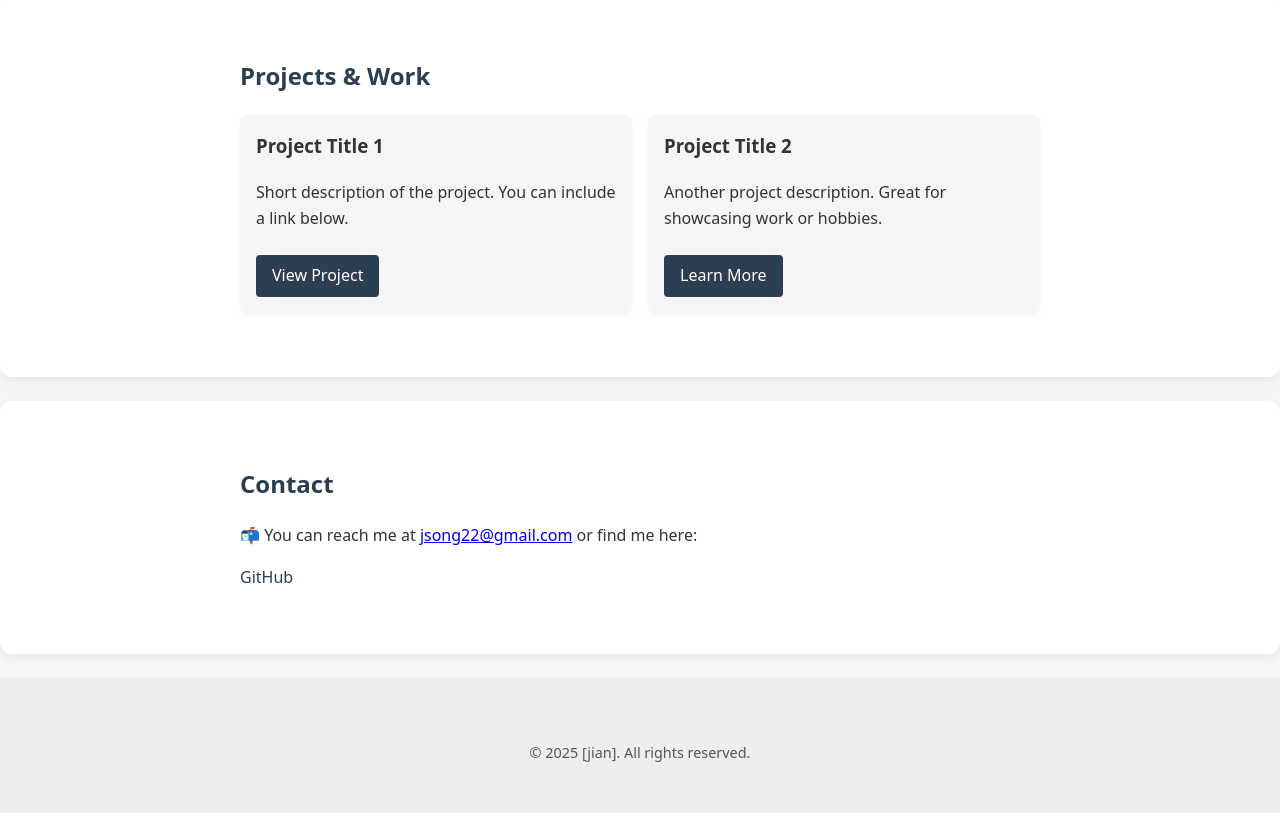
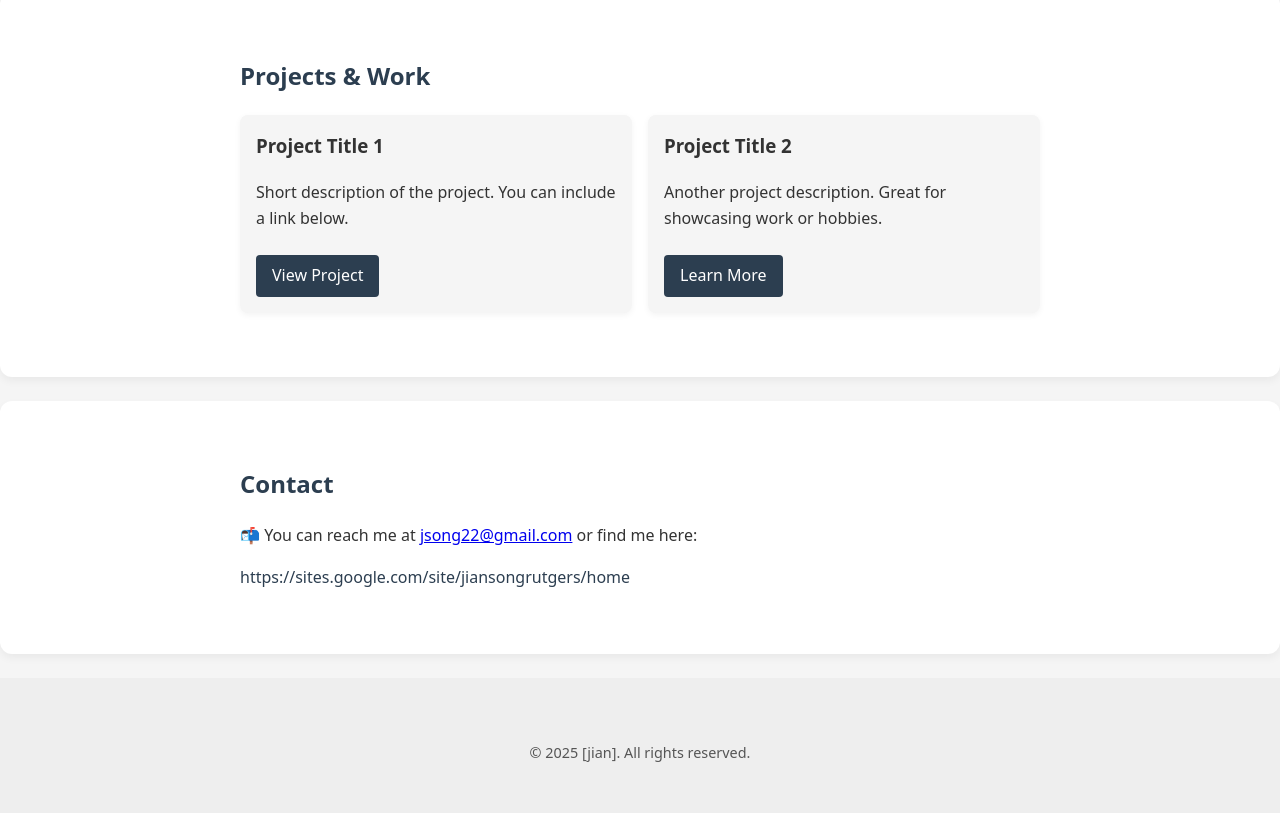
Before and after one commit to Jian-from-SH/Jian-from-SH, a plain HTML site: page index.html in a window 1280 px wide. Shown: the part 627-1440 px from the top of the page. Drawn offline with Linux system fonts and the light colour scheme.

Commit message:
Update index.html

```diff
--- a/index.html
+++ b/index.html
@@ -59,7 +59,7 @@ html
         or find me here:
       </p>
       <div class="social-links">
-        <a href="https://sites.google.com/site/jiansongrutgers/home" target="_blank">GitHub</a>
+        <a href="https://sites.google.com/site/jiansongrutgers/home" target="_blank">https://sites.google.com/site/jiansongrutgers/home</a>
 
       </div>
     </div>
```
